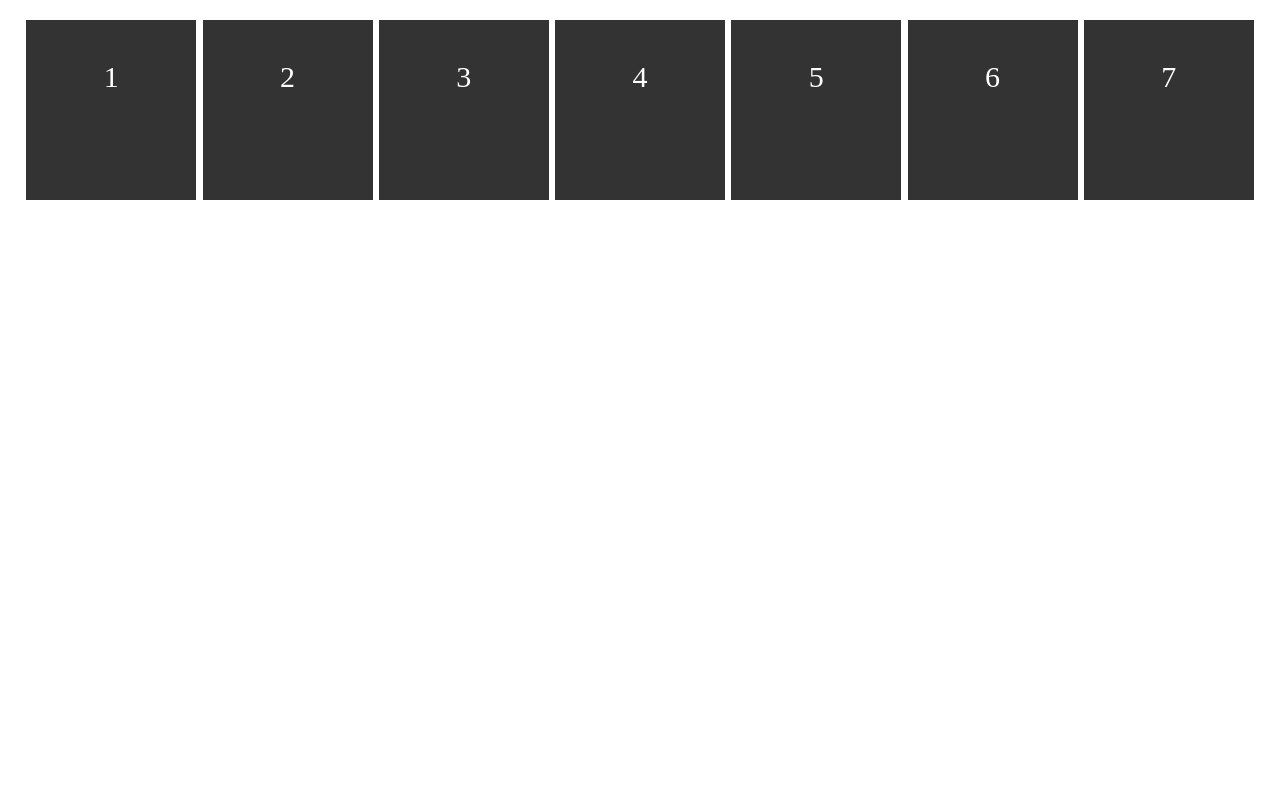
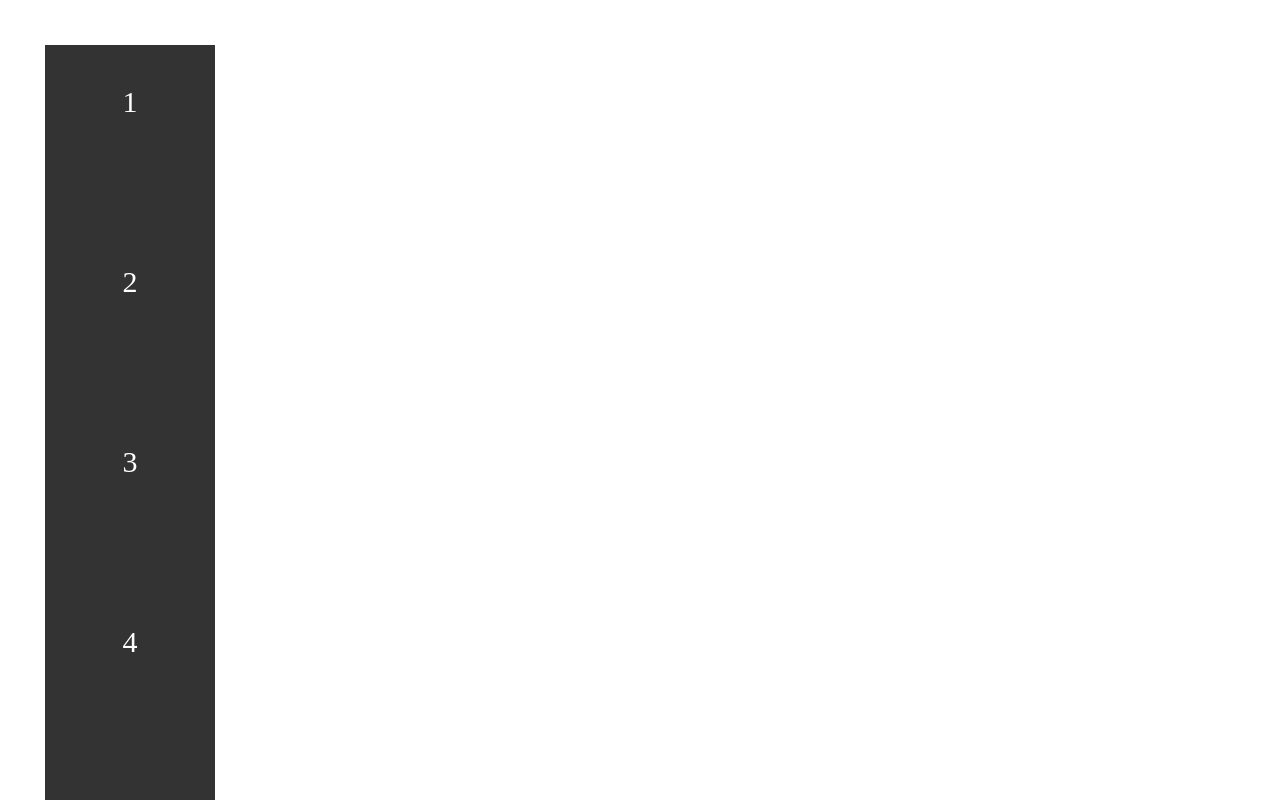
Before and after one commit to elidvenega/flex-and-grid, a plain HTML site: page index.html in a window 1280 px wide. Shown: the top 800 px of the page. Drawn offline with Linux system fonts and the light colour scheme.

Commit message:
play with grid

```diff
--- a/css/style.css
+++ b/css/style.css
@@ -5,8 +5,13 @@
 
 .container {
     display: flex;
-    justify-content: space-evenly;
+    /* justify-content: space-evenly; */
+    /* align-items: stretch; */
+    flex-direction: column;
     margin: 20px;
+    padding: 25px;
+    /* align-items: center; */
+
 }
 
 .flex {
```
